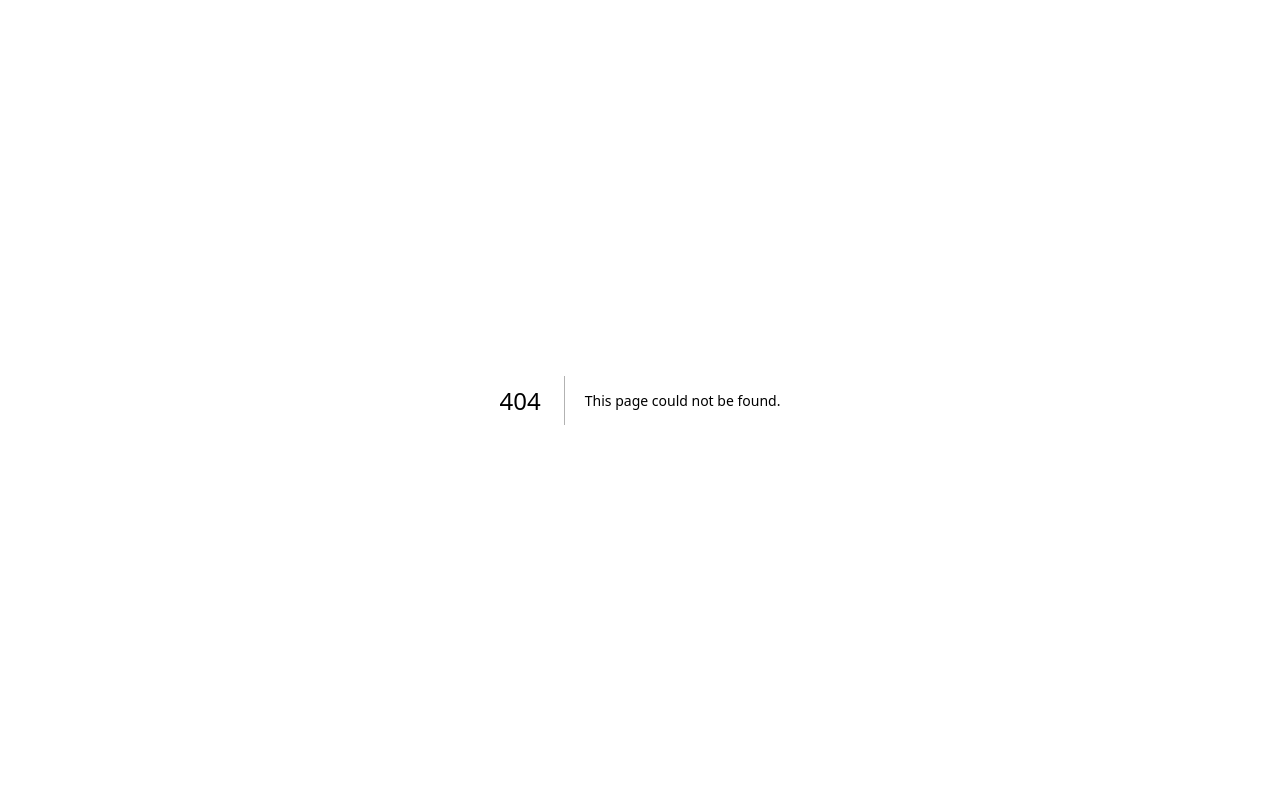
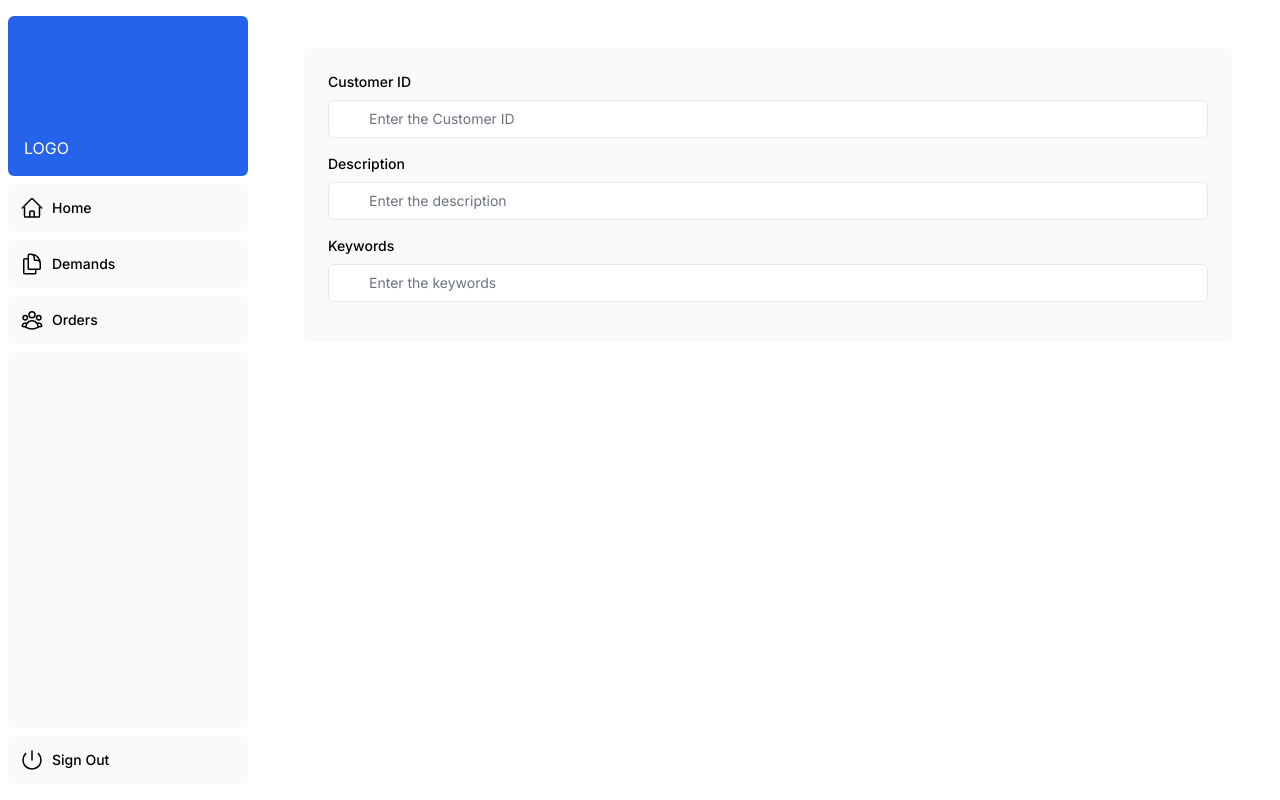
Before and after one commit to rafec/restock-hub, a Next.js app: page /dashboard/demands/create in a window 1280 px wide. Before the commit this address had no page. Built offline with nearby package versions, Linux system fonts and the light colour scheme.

Commit message:
created a route with a form to insert a new demand, and altered `client_id` to `customer_id` at the demands table in the database and seeding and placeholder files

```diff
--- /dev/null
+++ b/app/dashboard/demands/create/page.js
@@ -0,0 +1,9 @@
+import Form from "@/app/ui/demands/create-demand";
+
+export default async function Page() {
+	return (
+		<main>
+			<Form />
+		</main>
+	);
+}
--- a/app/lib/placeholder-data.js
+++ b/app/lib/placeholder-data.js
@@ -65,7 +65,7 @@ const stock = [
 const demands = [
 	{
 		id: "71fa0908-19f6-4d0a-b46a-597fa8accaa1",
-		client_id: "0fb5eb4f-966f-4a3c-a3e8-058269f10c44",
+		customer_id: "0fb5eb4f-966f-4a3c-a3e8-058269f10c44",
 		description: "I need 100 5m CAT5E internet cables",
 		keywords: "internet cable cat5e 5m",
 		date: "2024-01-14 19:42:57",
@@ -73,7 +73,7 @@ const demands = [
 	},
 	{
 		id: "91f2898c-2d11-4e79-b412-d3b2f1bf35ff",
-		client_id: "13d45148-8404-4651-a381-34f7fdffa8cc",
+		customer_id: "13d45148-8404-4651-a381-34f7fdffa8cc",
 		description:
 			"I love internet cables, so I want to buy everithing you may have. I like the 5m CAT5E internet cables.",
 		keywords: "internet cable cat5e 5m",
--- /dev/null
+++ b/app/ui/demands/create-demand.tsx
@@ -0,0 +1,58 @@
+export default function Form() {
+	return (
+		<form>
+			<div className="rounded-md bg-gray-50 p-4 md:p-6">
+				<div className="mb-4">
+					<label htmlFor="products" className="mb-2 block text-sm font-medium">
+						Customer ID
+					</label>
+					<div className="relative mt-2 rounded-md">
+						<div className="relative">
+							<input
+								id="customer_id"
+								name="customer_id"
+								type="text"
+								placeholder="Enter the Customer ID"
+								className="peer block w-full rounded-md border border-gray-200 py-2 pl-10 text-sm outline-2 placeholder:text-gray-500"
+							/>
+						</div>
+					</div>
+				</div>
+
+				<div className="mb-4">
+					<label htmlFor="products" className="mb-2 block text-sm font-medium">
+						Description
+					</label>
+					<div className="relative mt-2 rounded-md">
+						<div className="relative">
+							<input
+								id="description"
+								name="description"
+								type="text"
+								placeholder="Enter the description"
+								className="peer block w-full rounded-md border border-gray-200 py-2 pl-10 text-sm outline-2 placeholder:text-gray-500"
+							/>
+						</div>
+					</div>
+				</div>
+
+				<div className="mb-4">
+					<label htmlFor="products" className="mb-2 block text-sm font-medium">
+						Keywords
+					</label>
+					<div className="relative mt-2 rounded-md">
+						<div className="relative">
+							<input
+								id="keywords"
+								name="keywords"
+								type="text"
+								placeholder="Enter the keywords"
+								className="peer block w-full rounded-md border border-gray-200 py-2 pl-10 text-sm outline-2 placeholder:text-gray-500"
+							/>
+						</div>
+					</div>
+				</div>
+			</div>
+		</form>
+	);
+}
--- a/scripts/seed.js
+++ b/scripts/seed.js
@@ -212,7 +212,7 @@ async function seedDemands(client) {
 		const createTable = await client.sql`
 		CREATE TABLE IF NOT EXISTS demands (
 			id UUID DEFAULT uuid_generate_v4() PRIMARY KEY,
-			client_id UUID REFERENCES users(id),
+			customer_id UUID REFERENCES users(id),
 			description TEXT NOT NULL,
 			keywords VARCHAR(255),
 			date TIMESTAMP DEFAULT CURRENT_TIMESTAMP,
@@ -225,7 +225,7 @@ async function seedDemands(client) {
 		const insertedDemands = await Promise.all(
 			demands.map(
 				(demand) =>
-					client.sql`INSERT INTO demands (id, client_id, description, keywords, date, status) VALUES (${demand.id}, ${demand.client_id}, ${demand.description}, ${demand.keywords}, ${demand.date}, ${demand.status})
+					client.sql`INSERT INTO demands (id, customer_id, description, keywords, date, status) VALUES (${demand.id}, ${demand.customer_id}, ${demand.description}, ${demand.keywords}, ${demand.date}, ${demand.status})
 					ON CONFLICT (id) DO NOTHING;`
 			)
 		);
```
